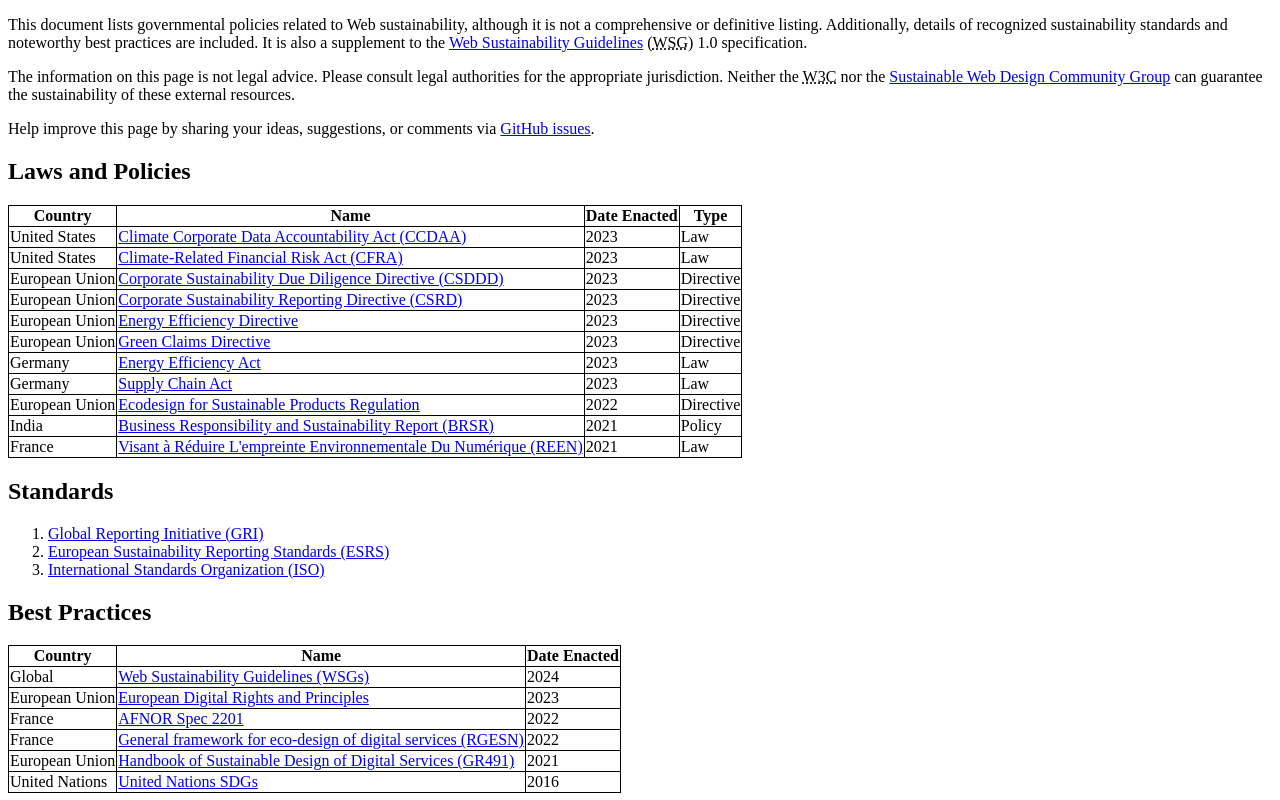
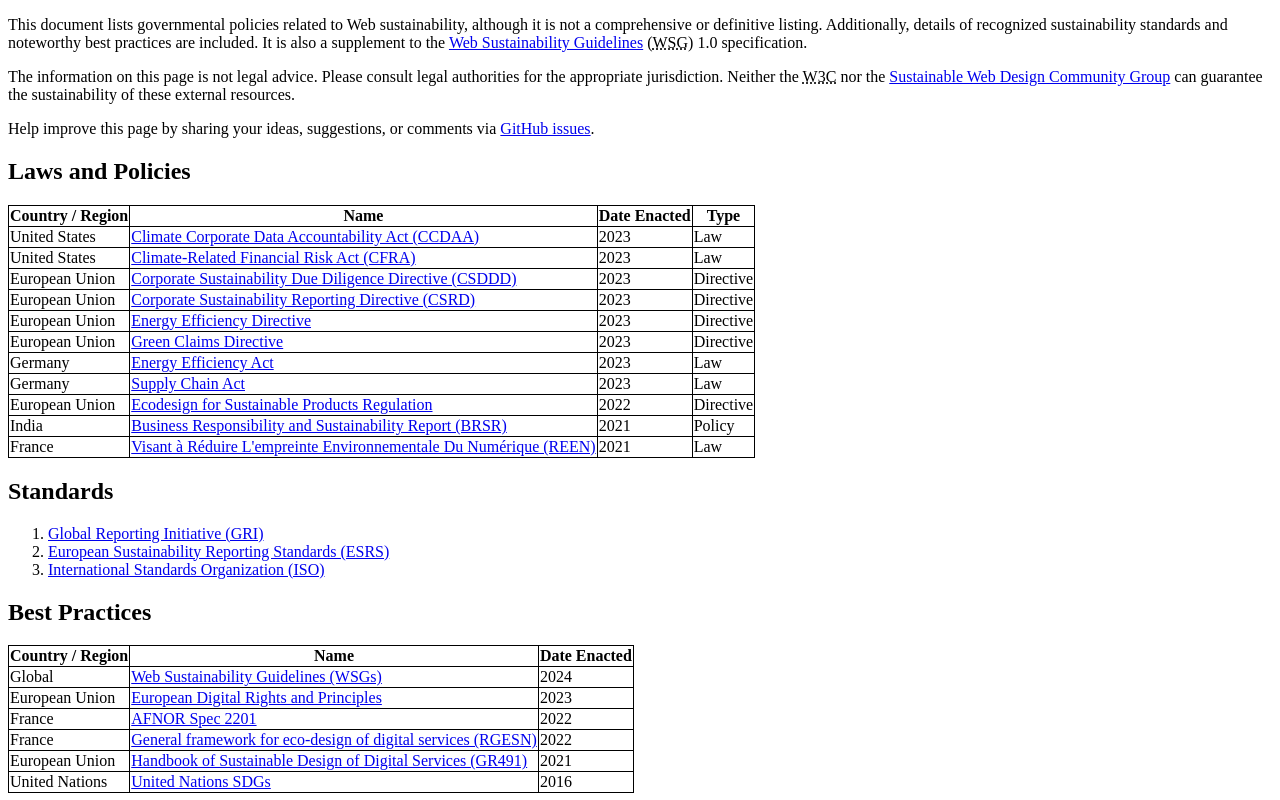
Before and after one commit to w3c/sustyweb, a plain HTML site: page drafts/policies.html in a window 1280 px wide. Shown: the top 800 px of the page. Drawn offline with Linux system fonts and the light colour scheme.

Commit message:
Minor table update

```diff
--- a/drafts/policies.html
+++ b/drafts/policies.html
@@ -49,7 +49,7 @@
 			<table class="flow">
 				<thead>
 				<tr>
-					<th>Country</th>
+					<th>Country / Region</th>
 					<th>Name</th>
 					<th>Date Enacted</th>
 					<th>Type</th>
@@ -139,7 +139,7 @@
 			<table class="flow">
 				<thead>
 				<tr>
-					<th>Country</th>
+					<th>Country / Region</th>
 					<th>Name</th>
 					<th>Date Enacted</th>
 				</tr>
```
